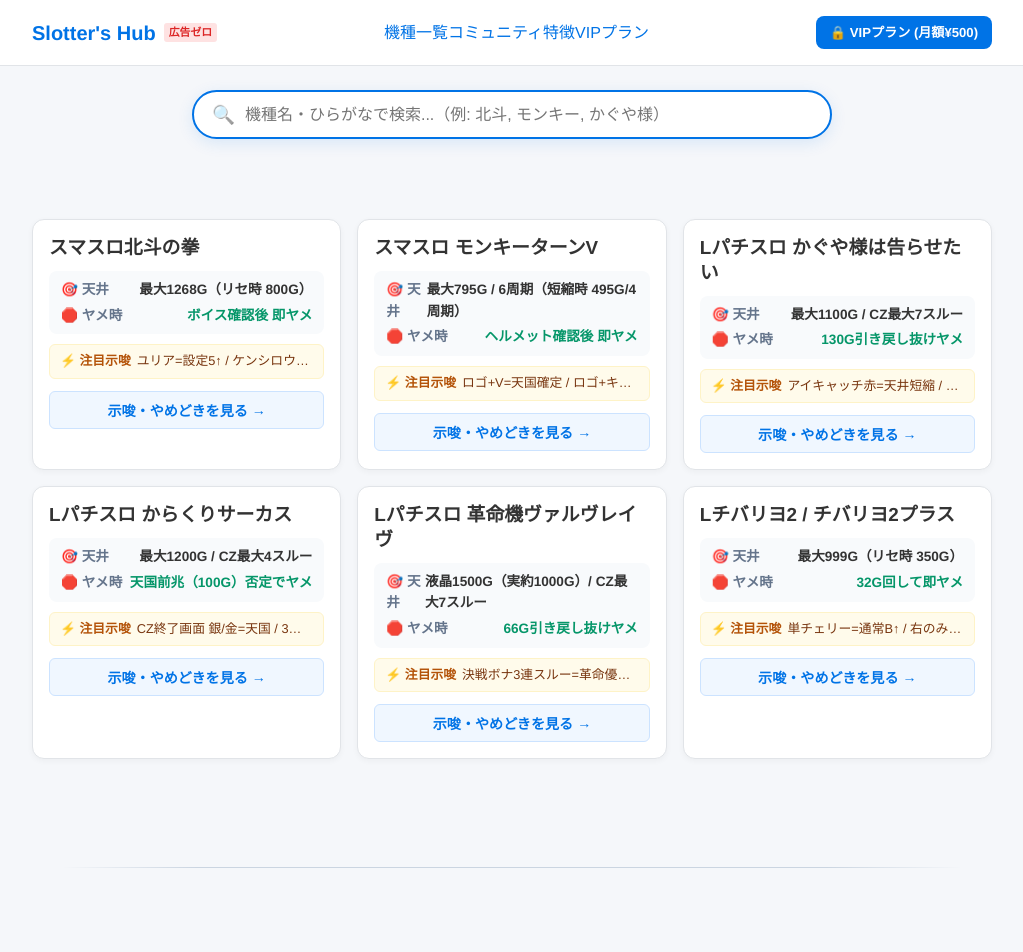
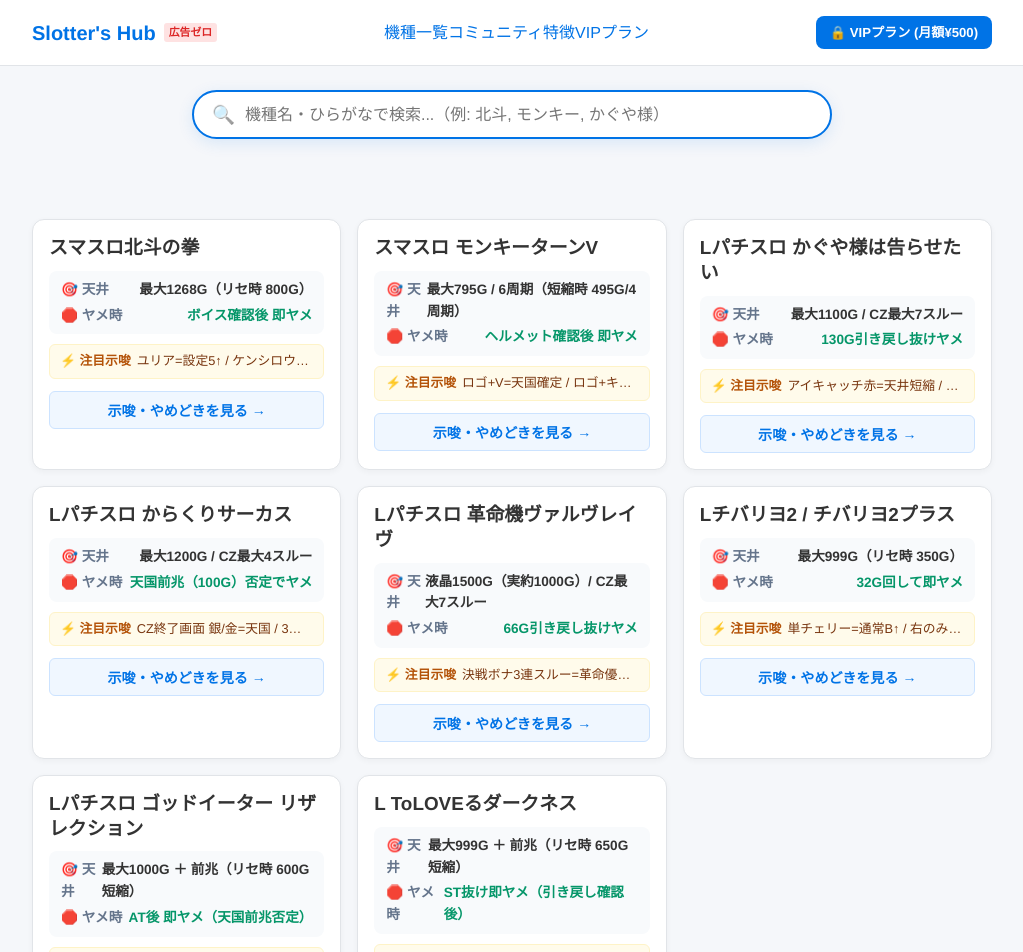
Before and after one commit to yuya7-7/slotters-hub-homepage, a React (Vite) app: page / in a window 1280 px wide. Shown: the top 952 px of the page, without its empty margins (128-1151 px from the left). Built offline with nearby package versions, Linux system fonts and the light colour scheme.

Commit message:
Incorporate slolaboratory important signals selection with 100% original rephrasing, adding Lゴッドイーター and L ToLOVEる to free database

```diff
--- a/src/data/machines.ts
+++ b/src/data/machines.ts
@@ -13,7 +13,7 @@
     highlightSignal: 'ユリア=設定5↑ / ケンシロウ=設定4↑',
     aimPoints: {
       videoSummary: [
-        '【15G演出抑制仕様】AT終了後15Gまでは内部的に天国でも演出が発生しにくい。一般客が10G前後で捨てた台を15〜30Gまで回す立ち回りが極めて有効。',
+        '【15G演出抑制仕様】AT終了後15Gまでは内部的に天国でも演出が発生しにくい。前任者が10G前後で捨てた台を15〜30Gまで回す立ち回りが極めて有効。',
         '【第3停止リプレイの法則】第3停止時に「見渡し」または「振り向き」でリプレイが揃った場合は「天国以上濃厚（即ヤメ厳禁）」。',
         '【朝イチの恩恵】リセット時は天井が800Gに短縮＋高確スタート抽選も優遇。'
       ],
@@ -300,5 +300,108 @@
         'Discordリアルタイム質問部屋'
       ]
     }
+  },
+  {
+    id: 'godeater',
+    name: 'Lパチスロ ゴッドイーター リザレクション',
+    kana: 'えるぱちすろごっどいーたーりざれくしょん',
+    maker: '山佐',
+    type: 'スマスロ (AT)',
+    tags: ['人気急上昇', '山佐', 'スマスロ'],
+    ceilingSummary: '最大1000G ＋ 前兆（リセ時 600G短縮）',
+    yameDokiSummary: 'AT後 即ヤメ（天国前兆否定）',
+    highlightSignal: 'シオ=設定4↑ / コタツ=設定6確定',
+    aimPoints: {
+      videoSummary: [
+        '【朝イチ・短縮天井】リセット時は最大600G＋前兆に短縮。100G・300Gのゾーン当選率も優遇。',
+        '【ストーリー終了ボイス】ストーリーパート終了画面でサブ液晶をタッチすると設定示唆ボイスが発生。'
+      ],
+      triggerSignals: [
+        '液晶セリフ演出「赤文字」 ➔ 本前兆期待度特大（ツッパ）',
+        '非レア役時の「その調子です！」 ➔ 高確滞在濃厚',
+        'リセット台 ➔ 600G短縮天井狙い'
+      ]
+    },
+    yameRules: {
+      stopOk: 'AT終了後、サブ液晶タッチボイス確認 ＋ 100G前兆否定で即ヤメ',
+      stopNg: 'シオ（設定4以上）、サクヤ（高設定示唆強）、セリフ赤出現台',
+      tip: '差枚プラス時は即ヤメ推奨。'
+    },
+    settingSignals: [
+      {
+        categoryName: '🗣️ ストーリー終了時 サブ液晶ボイス（設定示唆）',
+        items: [
+          { badge: '設定6確定', character: 'シオ', content: '「いただきま〜す」', meaning: '設定6確定！', priority: 'danger', action: '終日ツッパ' },
+          { badge: '設定5以上確定', character: 'エリナ', content: '「私、大きくなったら…」', meaning: '設定5以上確定！', priority: 'danger', action: '終日ツッパ' },
+          { badge: '設定4以上濃厚', character: 'レン', content: '「あなたはそのアラガミを…」', meaning: '設定4以上濃厚！', priority: 'danger', action: '終日ツッパ' },
+          { badge: '偶数示唆 [強]', character: 'サクヤ', content: '「私は、私のやるべきことを…」', meaning: '偶数設定示唆（強）', priority: 'warning' },
+          { badge: '高設定示唆', character: 'ソーマ', content: '「思い出ってのは、悪いことばかりでも…」', meaning: '高設定示唆', priority: 'normal' }
+        ]
+      },
+      {
+        categoryName: '🏆 AT終了画面（設定示唆）',
+        items: [
+          { badge: '設定6確定', character: '終了画面', content: '全員集合（赤背景）/ こたつ画面', meaning: '設定6確定！', priority: 'danger', action: '終日ツッパ' },
+          { badge: '設定4以上確定', character: '終了画面', content: 'シオ（単独）', meaning: '設定4以上確定！', priority: 'danger', action: '終日ツッパ' },
+          { badge: '設定3以上確定', character: '終了画面', content: 'リンドウ（単独）', meaning: '設定3以上確定！', priority: 'danger', action: 'ツッパ視野' }
+        ]
+      }
+    ],
+    vipTeaser: {
+      title: 'Lゴッドイーター リザレクション 完全攻略（VIP限定）',
+      points: [
+        '【出玉率106%以上】リセット時（600G短縮）・ゾーン狙い（100G/300G）思考停止ボーダー',
+        '漆黒の捕食者・有利切断条件の完全把握',
+        'ノリ打ち共有用メモ ＆ 現場Q&A',
+        'Discordリアルタイム質問部屋'
+      ]
+    }
+  },
+  {
+    id: 'tolove',
+    name: 'L ToLOVEるダークネス',
+    kana: 'えるとらぶるだーくねす',
+    maker: 'オリンピア',
+    type: 'スマスロ (AT)',
+    tags: ['人気急上昇', '平和', 'スマスロ'],
+    ceilingSummary: '最大999G ＋ 前兆（リセ時 650G短縮）',
+    yameDokiSummary: 'ST抜け即ヤメ（引き戻し確認後）',
+    highlightSignal: '良スタンプ=設定4↑ / 優スタンプ=設定5↑',
+    aimPoints: {
+      videoSummary: [
+        '【リセット短縮恩恵】設定変更時は天井が650G＋前兆に短縮。さらに初当り時のボーナス枚数優遇。',
+        '【STスルー天井】ST駆け抜けが連続している台は次回優遇措置あり。'
+      ],
+      triggerSignals: [
+        'アイキャッチ「赤背景」 ➔ 規定pt短縮濃厚（ツッパ）',
+        'リセット台 ➔ 650G短縮天井狙い'
+      ]
+    },
+    yameRules: {
+      stopOk: 'ST終了後、示唆スタンプ確認 ＋ 前兆なしで即ヤメ',
+      stopNg: '良スタンプ（設定4以上）、優スタンプ（設定5以上）、極スタンプ（設定6確定）出現台',
+      tip: '差枚数と連チャン状況に応じてヤメどきを厳格に守る。'
+    },
+    settingSignals: [
+      {
+        categoryName: '🏆 ST終了画面 スタンプ（設定確定）',
+        items: [
+          { badge: '設定6確定', character: 'スタンプ', content: '極スタンプ（虹）', meaning: '設定6確定！', priority: 'danger', action: '終日ツッパ' },
+          { badge: '設定5以上確定', character: 'スタンプ', content: '優スタンプ（金）', meaning: '設定5以上確定！', priority: 'danger', action: '終日ツッパ' },
+          { badge: '設定4以上確定', character: 'スタンプ', content: '良スタンプ（銀）', meaning: '設定4以上確定！', priority: 'danger', action: '終日ツッパ' },
+          { badge: '設定3以上確定', character: 'スタンプ', content: '吉スタンプ（銅）', meaning: '設定3以上確定', priority: 'warning' },
+          { badge: '設定5期待度UP', character: '終了画面', content: 'メア（単独画面）', meaning: '設定5期待度大幅UP！', priority: 'warning', action: '様子見' }
+        ]
+      }
+    ],
+    vipTeaser: {
+      title: 'L ToLOVEるダークネス 完全攻略（VIP限定）',
+      points: [
+        '【出玉率106%以上】リセット時（650G短縮）・STスルー回数別ボーダー',
+        '愛すラッシュ・ハーレムモード移行条件のプロ見極め術',
+        'ノリ打ち共有用メモ ＆ 現場Q&A',
+        'Discordリアルタイム質問部屋'
+      ]
+    }
   }
 ]
```
